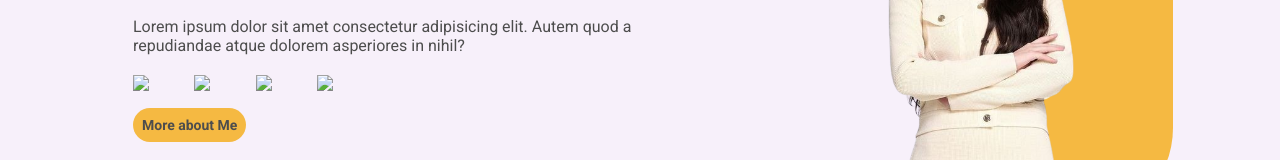
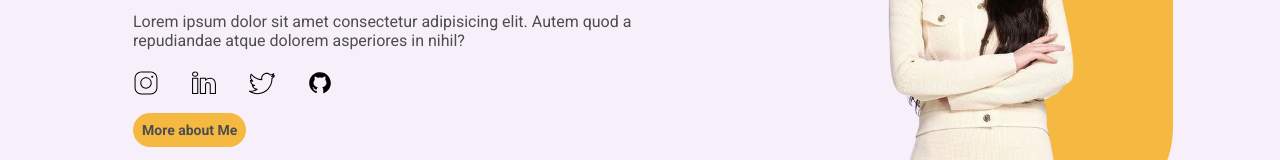
Before and after one commit to TalaAF/Talaa, a plain HTML site: page home.html in a window 1280 px wide. Shown: the part 340-500 px from the top of the page. Drawn offline with Linux system fonts and the light colour scheme.

Commit message:
Update home.html

```diff
--- a/home.html
+++ b/home.html
@@ -22,7 +22,7 @@
             <li><a href="portfolio.html">Portfolio</a></li>
 
         </ul></div>
-        <a href="#"><img id="toggle-dark-mode" src="icons/icons8-moon-60.png" alt="Toggle Dark Mode"> </a>
+        <a href="#"><img id="toggle-dark-mode" src="icons8-moon-60.png" alt="Toggle Dark Mode"> </a>
     </div>
     <div class="container">
          <div class="information">
@@ -30,10 +30,10 @@
         <h2>I'm a Software Engineer</h2>
         <p>Lorem ipsum dolor sit amet consectetur adipisicing elit. Autem quod a repudiandae atque dolorem asperiores in nihil?</p>
         <div class="social">
-        <a href="#"><img class="icon" src="icons/icons8-instagram.svg"></a>
-        <a href="#"><img class="icon" src="icons/icons8-linkedin.svg"></a>
-        <a href="#"><img class="icon" src="icons/icons8-twitter.svg"></a>
-        <a href="#"><img class="icon" src="icons/icons8-github.svg"></a>
+        <a href="#"><img class="icon" src="icons8-instagram.svg"></a>
+        <a href="#"><img class="icon" src="icons8-linkedin.svg"></a>
+        <a href="#"><img class="icon" src="icons8-twitter.svg"></a>
+        <a href="#"><img class="icon" src="icons8-github.svg"></a>
         </div>
 
         <a class="about" href="index.html">More about Me</a>
```
